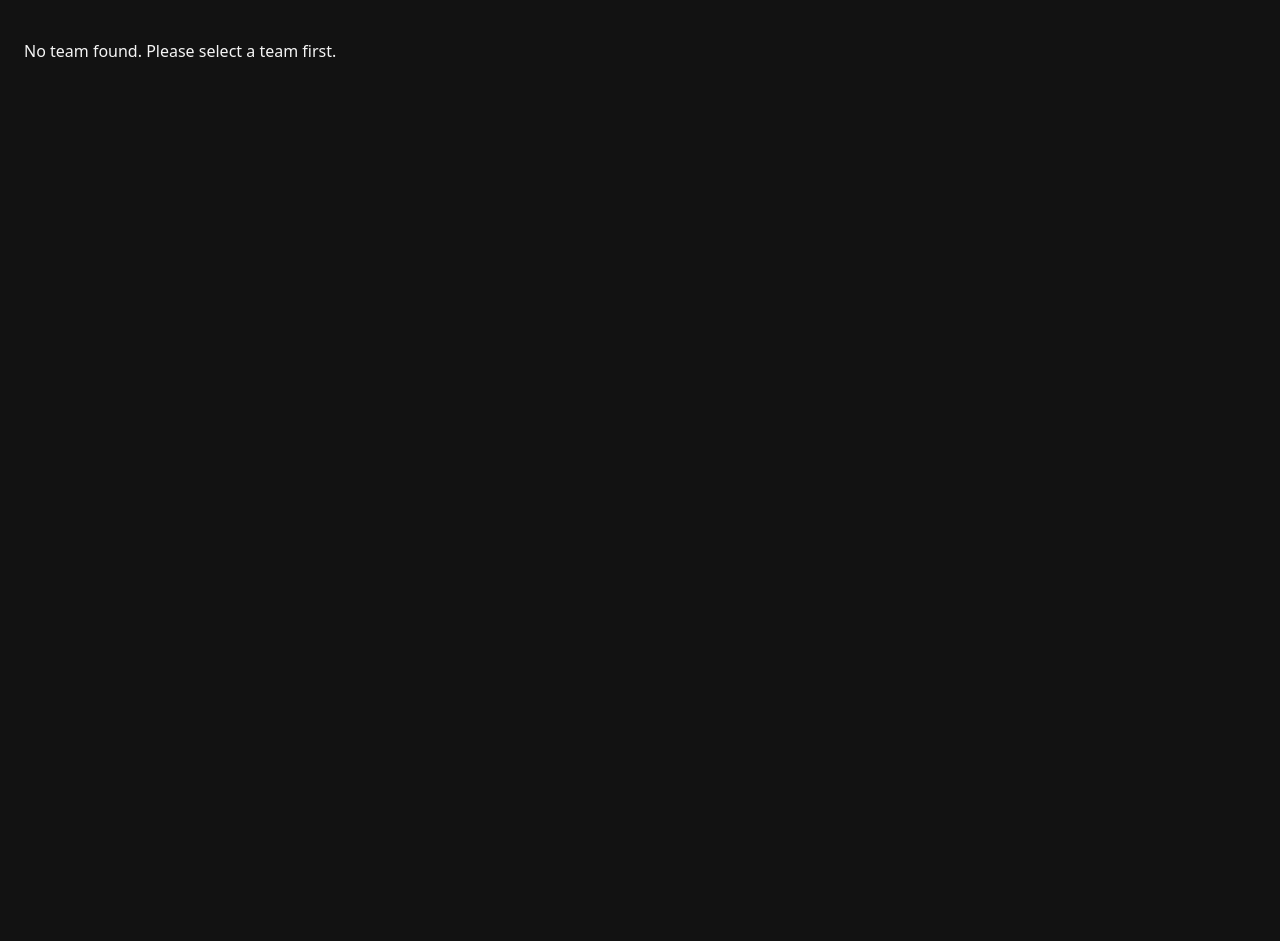
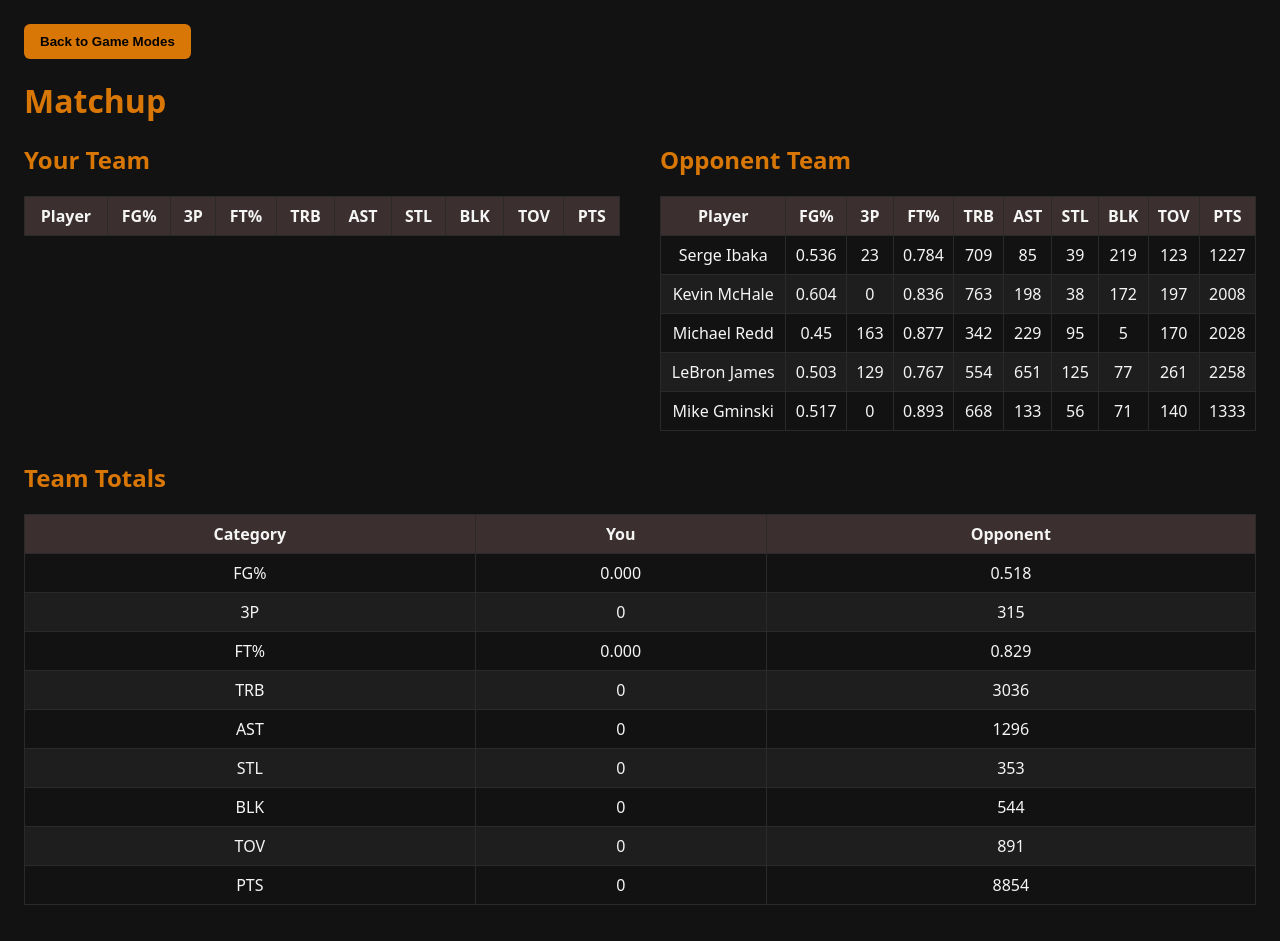
Before and after one commit to augustkeller/fantasy-basketball-simulator, a React (Vite) app in the folder fantasy-basketball/: page /results in a window 1280 px wide. Shown: the top 941 px of the page. Before the commit the page ends 800 px from the top, so only its background shows below. Built offline with nearby package versions, Linux system fonts and the light colour scheme.

Commit message:
refactored Results.jsx for 2-player capabilities

```diff
--- a/fantasy-basketball/src/pages/Results.jsx
+++ b/fantasy-basketball/src/pages/Results.jsx
@@ -8,21 +8,28 @@ import WinLossTracker from "../components/WinLossTracker";
 
 export default function Results({ teams, gameMode }) {
   const navigate = useNavigate();
-  const userTeam = teams.player1;
 
-  if (!userTeam || userTeam.length !== 5) {
-    return <p>No team found. Please select a team first.</p>;
-  }
+  /* -----------------------------
+     Resolve teams by game mode
+  ------------------------------ */
 
-  const userIds = userTeam.map(p => p.id);
+  const userTeam =
+    gameMode === "two-player" ? teams.player1 : teams.player1;
 
-  const [opponentTeam, setOpponentTeam] = useState(() =>
-    getRandomPlayers(players, 5, userIds)
+  const opponentTeamInitial =
+    gameMode === "two-player"
+      ? teams.player2
+      : getRandomPlayers(
+          players,
+          5,
+          teams.player1.map(p => p.id)
         );
 
-  function nextOpponent() {
-    setOpponentTeam(getRandomPlayers(players, 5, userIds));
-  }
+  const [opponentTeam, setOpponentTeam] = useState(opponentTeamInitial);
+
+  /* -----------------------------
+     Stat calculations
+  ------------------------------ */
 
   const userTotals = useMemo(
     () => calculateTeamTotals(userTeam),
@@ -33,6 +40,15 @@ export default function Results({ teams, gameMode }) {
     () => calculateTeamTotals(opponentTeam),
     [opponentTeam]
   );
+
+  /* -----------------------------
+     Handlers
+  ------------------------------ */
+
+  function nextOpponent() {
+    const userIds = userTeam.map(p => p.id);
+    setOpponentTeam(getRandomPlayers(players, 5, userIds));
+  }
 
   function renderTeamTable(team) {
     return (
@@ -71,39 +87,91 @@ export default function Results({ teams, gameMode }) {
     );
   }
 
+  /* -----------------------------
+     Render
+  ------------------------------ */
+
   return (
     <div>
+      {/* Navigation */}
       <div style={{ marginBottom: "20px", display: "flex", gap: "10px" }}>
-        <button onClick={() => navigate("/select")}>Back</button>
+        <button onClick={() => navigate("/")}>Back to Game Modes</button>
+
         {gameMode === "single" && (
           <button onClick={nextOpponent}>Next Opponent</button>
         )}
       </div>
 
-      <h1>Matchup</h1>
+      <h1>
+        {gameMode === "two-player" ? "Head-to-Head Matchup" : "Matchup"}
+      </h1>
 
+      {/* Team Tables */}
       <div style={{ display: "flex", gap: "40px" }}>
         <div style={{ flex: 1 }}>
-          <h2>Your Team</h2>
+          <h2>
+            {gameMode === "two-player" ? "Player 1 Team" : "Your Team"}
+          </h2>
           {renderTeamTable(userTeam)}
         </div>
 
         <div style={{ flex: 1 }}>
-          <h2>Opponent Team</h2>
+          <h2>
+            {gameMode === "two-player" ? "Player 2 Team" : "Opponent Team"}
+          </h2>
           {renderTeamTable(opponentTeam)}
         </div>
       </div>
 
+      {/* Totals */}
+      <h2 style={{ marginTop: "30px" }}>Team Totals</h2>
+      <table border="1" cellPadding="6">
+        <thead>
+          <tr>
+            <th>Category</th>
+            <th>
+              {gameMode === "two-player" ? "Player 1" : "You"}
+            </th>
+            <th>
+              {gameMode === "two-player" ? "Player 2" : "Opponent"}
+            </th>
+          </tr>
+        </thead>
+        <tbody>
+          {[
+            ["FG%", userTotals.fgPercent, opponentTotals.fgPercent],
+            ["3P", userTotals.threePt, opponentTotals.threePt],
+            ["FT%", userTotals.ftPercent, opponentTotals.ftPercent],
+            ["TRB", userTotals.rebounds, opponentTotals.rebounds],
+            ["AST", userTotals.assists, opponentTotals.assists],
+            ["STL", userTotals.steals, opponentTotals.steals],
+            ["BLK", userTotals.blocks, opponentTotals.blocks],
+            ["TOV", userTotals.turnovers, opponentTotals.turnovers],
+            ["PTS", userTotals.points, opponentTotals.points]
+          ].map(([label, user, opp]) => (
+            <tr key={label}>
+              <td>{label}</td>
+              <td>{user}</td>
+              <td>{opp}</td>
+            </tr>
+          ))}
+        </tbody>
+      </table>
+
+      {/* Comparison */}
       <TeamComparison
         userTotals={userTotals}
         opponentTotals={opponentTotals}
       />
 
+      {/* Only track history in single-player */}
+      {gameMode === "single" && (
         <WinLossTracker
           userTotals={userTotals}
           opponentTotals={opponentTotals}
           opponentTeam={opponentTeam}
         />
+      )}
     </div>
   );
 }
```
Lines whose indentation alone changed are shown as unchanged.
